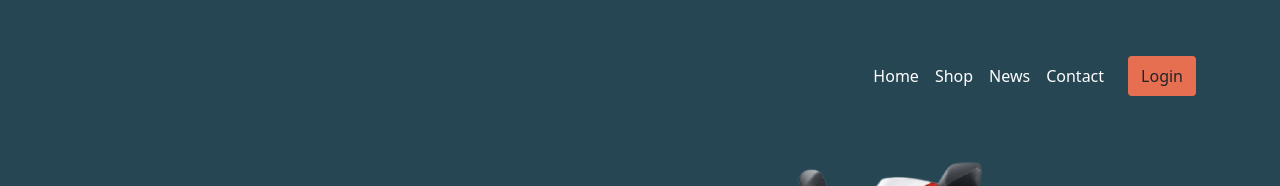
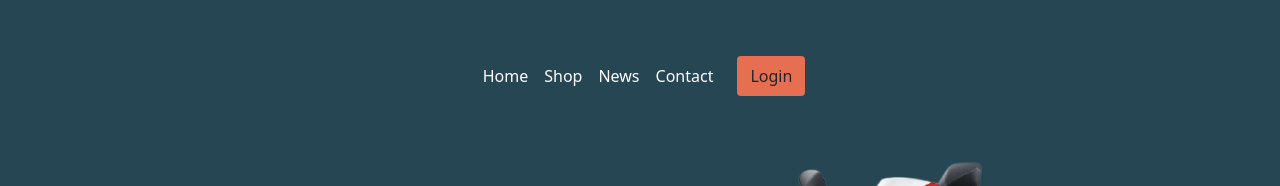
Before and after one commit to saif-uddin-shrabon/Honda-CRB, a plain HTML site: page index.html in a window 1280 px wide. Shown: the top 186 px of the page. Drawn offline with nearby package versions, Linux system fonts and the light colour scheme.

Commit message:
CBR Night-Version 2.1

```diff
--- a/index.html
+++ b/index.html
@@ -23,8 +23,8 @@
             <!-- Navigation bar -->
             <nav class="navbar navbar-expand-lg navbar-dark">
                 <div class="container-fluid ">
-                    <div class="collapse navbar-collapse d-flex justify-content-end  " id="navbarNavAltMarkup">
-                        <div class="navbar-nav ">
+                    <div class="collapse navbar-collapse" id="navbarNavAltMarkup">
+                        <div class="navbar-nav m-lg-auto">
                             <a class="nav-link active" aria-current="page" href="#">Home</a>
                             <a class="nav-link active" href="#">Shop</a>
                             <a class="nav-link active" href="#">News</a>
```
